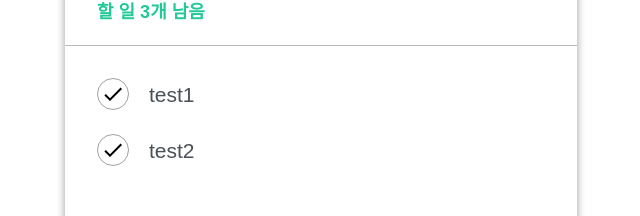
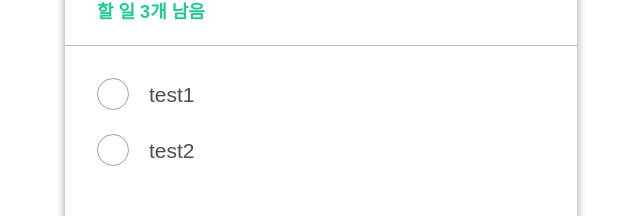
Before and after one commit to Kanggwanju/react-study202508, a React (Vite) app: page / in a window 1280 px wide. Shown: the part 242-458 px from the top of the page, without its empty margins (319-959 px from the left). Built offline with nearby package versions, Linux system fonts and the light colour scheme.

Commit message:
실습문제 2-6. Todolist 체크 기능(조건부 렌더링, 동적 클래스 조작)

```diff
--- a/src/components/Todos/TodoItem.jsx
+++ b/src/components/Todos/TodoItem.jsx
@@ -3,23 +3,29 @@ import { MdDelete, MdDone } from 'react-icons/md';
 
 import styles from './scss/TodoItem.module.scss';
 
-const TodoItem = ({ todo, onDelete }) => {
+const TodoItem = ({ todo, onDelete, onCheck }) => {
 
   const { text, remove, 'todo-list-item': itemStyle, 'check-circle': checkCircle } = styles;
 
-  const clickHandler = (e) => {
+  const deleteClickHandler = e => {
     onDelete(todo.id);
+  };
+
+  const checkClickHandler = e => {
+    onCheck(todo.id);
   };
 
   return (
     <li className={itemStyle}>
-      <div className={checkCircle}>
-        <MdDone />
+      <div className={checkCircle} onClick={checkClickHandler}>
+        {
+          todo.isChecked ? <MdDone /> : ''
+        }
       </div>
-      <span className={text}>{todo.text}</span>
+      <span className={`${text} ${todo.isChecked === true ? styles.finish : ''}`}>{todo.text}</span>
       <div
         className={remove}
-        onClick={clickHandler}
+        onClick={deleteClickHandler}
       >
         <MdDelete />
       </div>
--- a/src/components/Todos/TodoMain.jsx
+++ b/src/components/Todos/TodoMain.jsx
@@ -3,13 +3,12 @@ import React from 'react';
 import styles from './scss/TodoMain.module.scss';
 import TodoItem from './TodoItem';
 
-const TodoMain = ({ todos, onDelete }) => {
-
+const TodoMain = ({ todos, onDelete, onCheck }) => {
 
   return (
     <ul className={styles['todo-list']}>
       {
-        todos.map(todo => <TodoItem key={todo.id} todo={todo} onDelete={onDelete} />)
+        todos.map(todo => <TodoItem key={todo.id} todo={todo} onDelete={onDelete} onCheck={onCheck}/>)
       }
     </ul>
   );
--- a/src/components/Todos/TodoTemplate.jsx
+++ b/src/components/Todos/TodoTemplate.jsx
@@ -38,10 +38,33 @@ const TodoTemplate = () => {
     setTodos(prev => prev.filter(todo => todo.id !== targetId));
   };
 
+  // 할 일 체크 함수
+  const onCheck = (targetId) => {
+    setTodos(prev =>
+      prev.map(todo =>
+        todo.id === targetId ? { ...todo, isChecked: !todo.isChecked } : todo
+      )
+    );
+
+    /*const copyTodos = [...todos];
+    let index = -1;
+    for (let i = 0; i < copyTodos.length; i++) {
+      if (copyTodos[i].id === targetId) {
+        index = i;
+        copyTodos[i].isChecked = !copyTodos[i].isChecked;
+        break;
+      }
+    }
+
+    if (index !== -1) {
+      setTodos(copyTodos);
+    }*/
+  }
+
   return (
     <div className={styles.TodoTemplate}>
       <TodoHeader/>
-      <TodoMain todos={todos} onDelete={onDelete}/>
+      <TodoMain todos={todos} onDelete={onDelete} onCheck={onCheck}/>
       <TodoInput onAdd={onSave}/>
     </div>
   );
```
